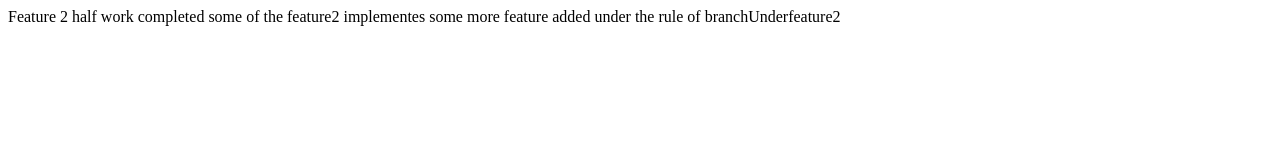
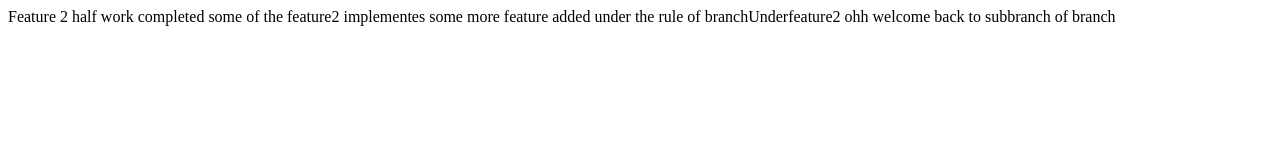
Before and after one commit to mohit-sojitra/gittesting, a plain HTML site: page feature2.html in a window 1280 px wide. Drawn offline with Linux system fonts and the light colour scheme.

Commit message:
first commit under newly created sub branch

```diff
--- a/feature2.html
+++ b/feature2.html
@@ -9,5 +9,6 @@
   <body>
     Feature 2 half work completed some of the feature2 implementes some more
     feature added under the rule of branchUnderfeature2
+    ohh welcome back to subbranch of branch
   </body>
 </html>
```
